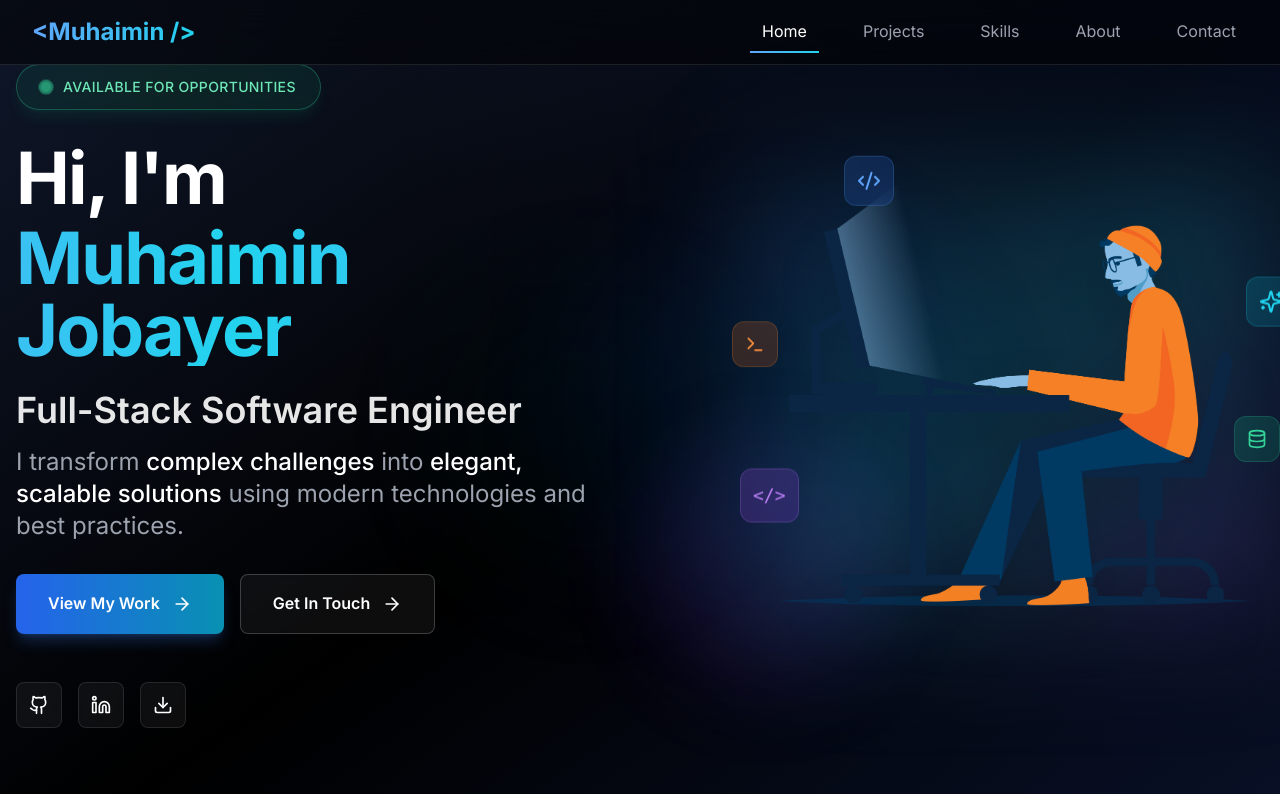
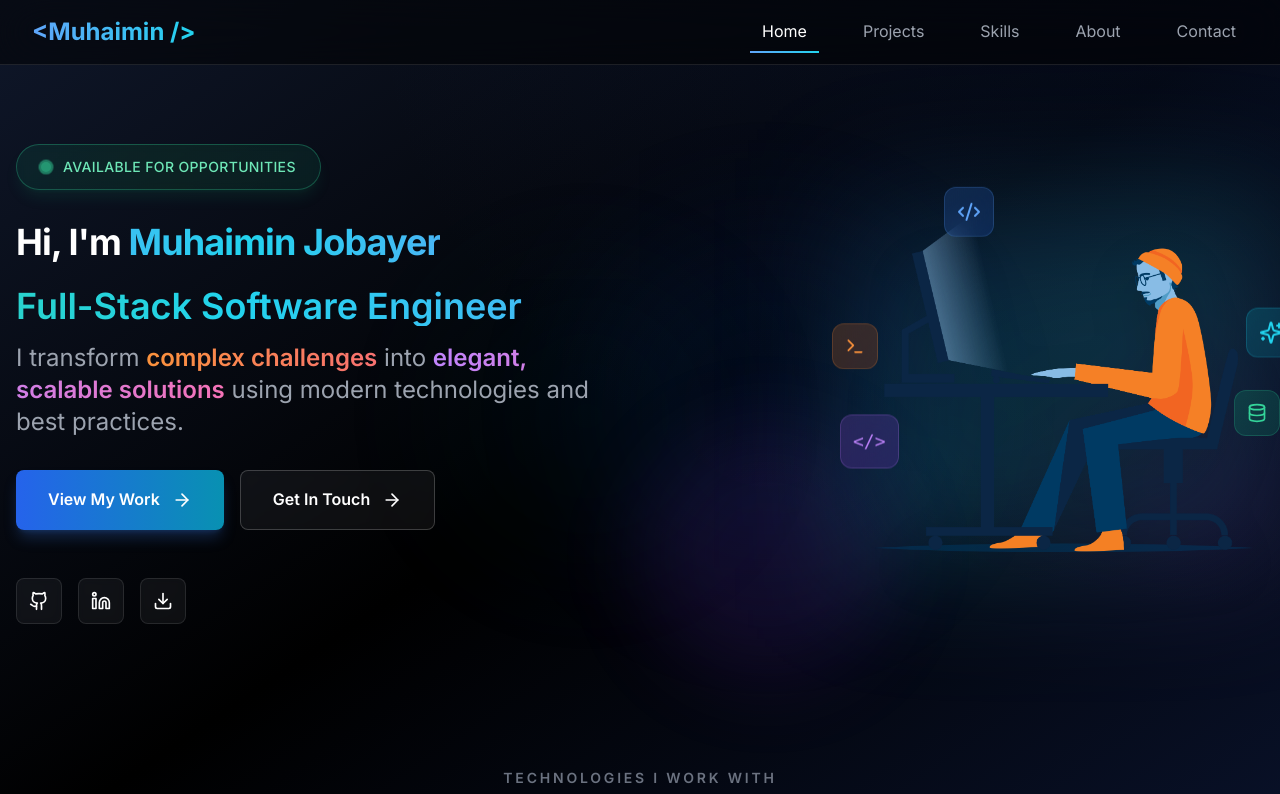
Before and after one commit to mmj05/muhaimin-portfolio, a React (Vite) app: page / in a window 1280 px wide. Shown: the top 794 px of the page. Built offline with nearby package versions, Linux system fonts and the light colour scheme.

Commit message:
Update HeroSection component to enhance layout with improved padding, adjust text sizes for better readability, and apply gradient styles to key text elements for a more visually appealing presentation.

```diff
--- a/src/components/Hero/HeroSection.jsx
+++ b/src/components/Hero/HeroSection.jsx
@@ -5,7 +5,7 @@ import resumePDF from '../../assets/resume.pdf';
 
 const HeroSection = ({ heroRef }) => {
   return (
-    <section id="home" className="min-h-screen flex items-center justify-center px-4 pt-16 relative overflow-hidden" ref={heroRef}>
+    <section id="home" className="min-h-screen flex items-center justify-center px-6 sm:px-8 lg:px-4 pt-16 relative overflow-hidden" ref={heroRef}>
       <div className="absolute inset-0 bg-gradient-to-br from-slate-900 via-black to-blue-900/30"></div>
       <div className="absolute inset-0 bg-[radial-gradient(ellipse_at_top_right,_var(--tw-gradient-stops))] from-blue-900/20 via-transparent to-transparent"></div>
 
@@ -26,24 +26,24 @@ const HeroSection = ({ heroRef }) => {
             </div>
 
             <div className="space-y-6">
-              <h1 className="text-4xl sm:text-5xl md:text-6xl lg:text-7xl font-bold leading-[1.1] tracking-tight">
-                <span className="block text-white mb-2">
-                  Hi, I'm
+              <h1 className="text-xl sm:text-2xl md:text-3xl lg:text-4xl font-bold leading-[1.1] tracking-tight">
+                <span className="text-white">
+                  Hi, I'm{' '}
                 </span>
-                <span className="block bg-gradient-to-r from-blue-400 via-cyan-400 to-blue-400 bg-clip-text text-transparent animate-gradient bg-[length:200%_auto]">
+                <span className="bg-gradient-to-r from-blue-400 via-cyan-400 to-blue-400 bg-clip-text text-transparent animate-gradient bg-[length:200%_auto]">
                   Muhaimin Jobayer
                 </span>
               </h1>
 
               <div className="space-y-4">
-                <p className="text-2xl sm:text-3xl lg:text-4xl font-semibold text-white/90">
+                <p className="text-2xl sm:text-3xl lg:text-4xl font-semibold bg-gradient-to-r from-emerald-400 via-cyan-400 to-blue-400 bg-clip-text text-transparent animate-gradient bg-[length:200%_auto]">
                   Full-Stack Software Engineer
                 </p>
                 <p className="text-lg sm:text-xl lg:text-2xl text-gray-400 leading-relaxed max-w-2xl">
                   I transform{' '}
-                  <span className="text-white font-medium">complex challenges</span>{' '}
+                  <span className="bg-gradient-to-r from-orange-400 to-red-400 bg-clip-text text-transparent font-semibold">complex challenges</span>{' '}
                   into{' '}
-                  <span className="text-white font-medium">elegant, scalable solutions</span>{' '}
+                  <span className="bg-gradient-to-r from-purple-400 to-pink-400 bg-clip-text text-transparent font-semibold">elegant, scalable solutions</span>{' '}
                   using modern technologies and best practices.
                 </p>
               </div>
@@ -97,7 +97,7 @@ const HeroSection = ({ heroRef }) => {
             <div className="relative">
               <div className="absolute -inset-4 bg-gradient-to-br from-blue-500/20 via-cyan-400/20 to-purple-500/20 blur-3xl"></div>
 
-              <div className="relative w-full max-w-[500px] group">
+              <div className="relative w-full max-w-[400px] group">
                 <img
                   src={workFromHomePng}
                   alt="Muhaimin working on laptop"
```
